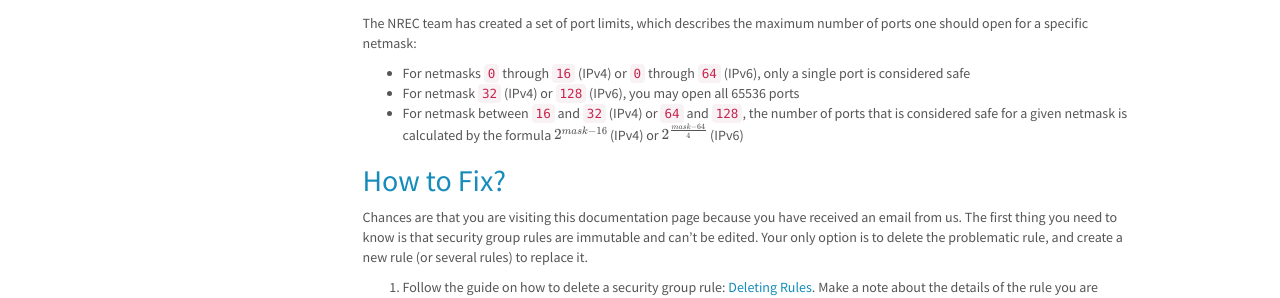
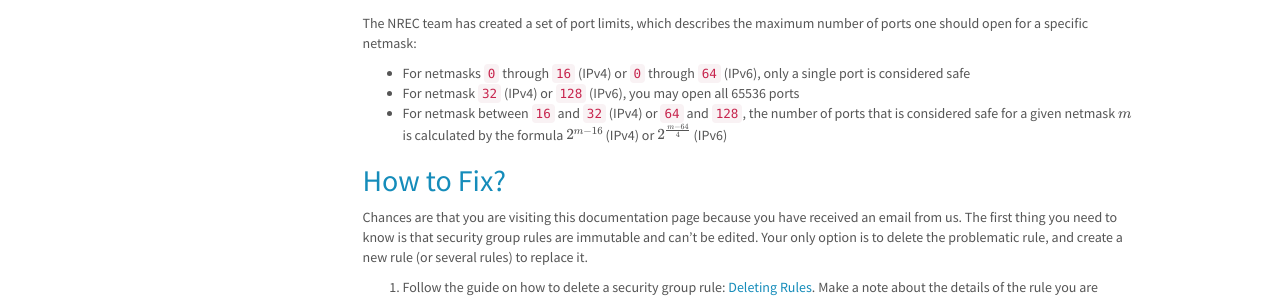
Before and after one commit to norcams/docs-enduser, a Sphinx documentation site: the page built from docs/security-group-sanity.rst, in a window 1280 px wide and 900 px high, scrolled down 712 px. Shown: the part 422-720 px from the top of the window. Built offline with Sphinx 7.4.7, drawn with Linux system fonts in a browser that asks for light colours.

Commit message:
finpussing

```diff
--- a/docs/security-group-sanity.rst
+++ b/docs/security-group-sanity.rst
@@ -97,9 +97,9 @@ maximum number of ports one should open for a specific netmask:
   ports
 
 * For netmask between ``16`` and ``32`` (IPv4) or ``64`` and ``128``,
-  the number of ports that is considered safe for a given netmask is
-  calculated by the formula :math:`2^{mask - 16}` (IPv4) or
-  :math:`2^{\frac{mask - 64}{4}}` (IPv6)
+  the number of ports that is considered safe for a given netmask :math:`m` is
+  calculated by the formula :math:`2^{m - 16}` (IPv4) or
+  :math:`2^{\frac{m - 64}{4}}` (IPv6)
 
 
 How to Fix?
```
